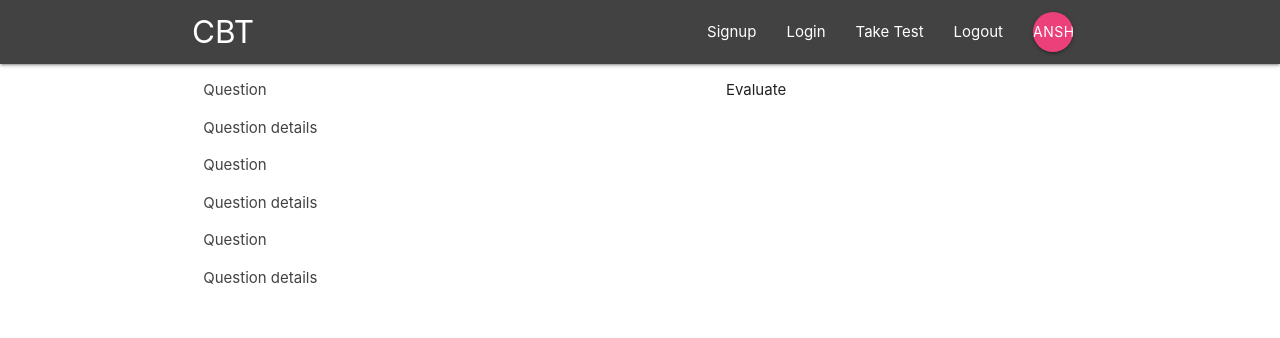
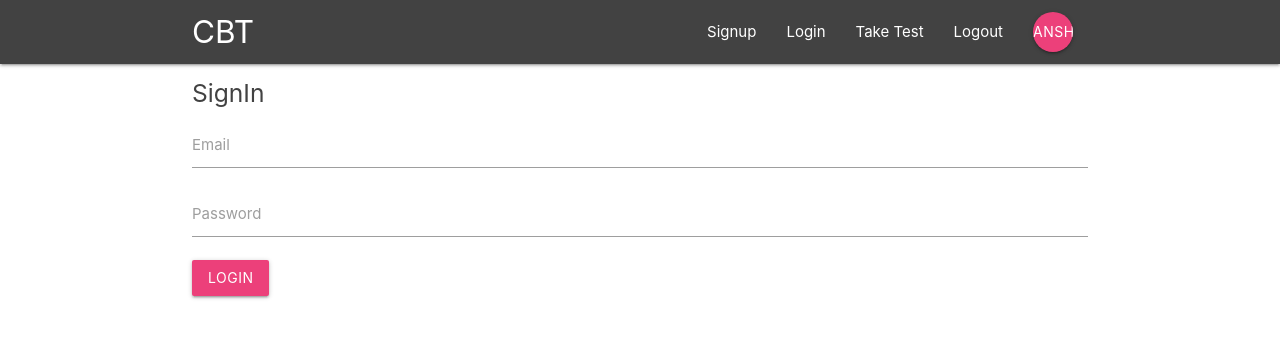
Before and after one commit to Anshu-rai89/OnlineAssement-Frontend, a React (Create React App) app: page /signin in a window 1280 px wide. Shown: the top 338 px of the page. Built offline with nearby package versions, Linux system fonts and the light colour scheme.

Commit message:
added siginin component

```diff
--- a/src/App.js
+++ b/src/App.js
@@ -3,6 +3,7 @@
 
 import Navbar from './components/layout/navbar';
 import DashBord from './components/dashbord/dashbord';
+import SignIn from './components/auth/signin';
 function App() {
 
 
@@ -11,6 +12,8 @@
     <div className="App">
       <Navbar />
       <Switch>
+
+        <Route path='/signin' component={SignIn} />
         <Route path='/' component ={DashBord}  />
       </Switch>
     </div>
--- a/src/components/auth/signin.js
+++ b/src/components/auth/signin.js
@@ -0,0 +1,42 @@
+import React from 'react';
+
+class SignIn extends React.Component
+{
+    state={
+
+    }
+
+    handleChange=(e)=>
+    {
+        console.log(e);
+    }
+
+    handleSubmit=(e)=>
+    {
+        console.log(e);
+    }
+    render()
+    {
+        return(
+            <div className="container">
+                <form onSubmit={this.handleSubmit} className="white">
+                    <h5 className="grey-text text-darken-3">SignIn</h5>
+                    <div className="input-field">
+                        <label htmlFor="email" >Email</label>
+                        <input  type="email" id ="email"   onChange={this.handleChange}/>
+                    </div>
+                    <div className="input-field">
+                        <label htmlFor="password" >Password</label>
+                        <input  type="password" id ="password" onChange={this.handleChange}/>
+                    </div>
+                    <div className="input-field">
+                        <button className="btn pink lighten-1 ">Login</button>
+                    </div>
+                </form>
+            </div>
+        )
+    }
+}
+
+
+export default SignIn;
--- a/src/components/project/projectlist.js
+++ b/src/components/project/projectlist.js
@@ -4,21 +4,27 @@
 const QuestionList=()=>
 {
     return (
-        <div className="question-list section">
+        <div className="questionlist section">
+        <div className="card question-info">
+            <div className="card-content grey-text text-darken-3">
+                 <span className="card-title"> Question</span>
+                 <p className="inner">Question details</p>
+            </div>
+           </div>
+           <div className="card question-info">
             <div className="card-content grey-text text-darken-3">
                  <span className="card-title"> Question</span>
                  <p>Question details</p>
             </div>
+            </div>
+             <div className="card question-info">
+             <div className="card-content grey-text text-darken-3">
+                  <span className="card-title"> Question</span>
+                  <p>Question details</p>
+             </div>
+             </div>
 
-            <div className="card-content grey-text text-darken-3">
-                 <span className="card-title"> Question</span>
-                 <p>Question details</p>
-            </div>
-            <div className="card-content grey-text text-darken-3">
-                 <span className="card-title"> Question</span>
-                 <p>Question details</p>
-            </div>
-        </div>
+       </div>
     )
 }
 
```
Also changed, not shown: src/components/auth/signout.js (deleted), src/components/auth/signup.js (added).
